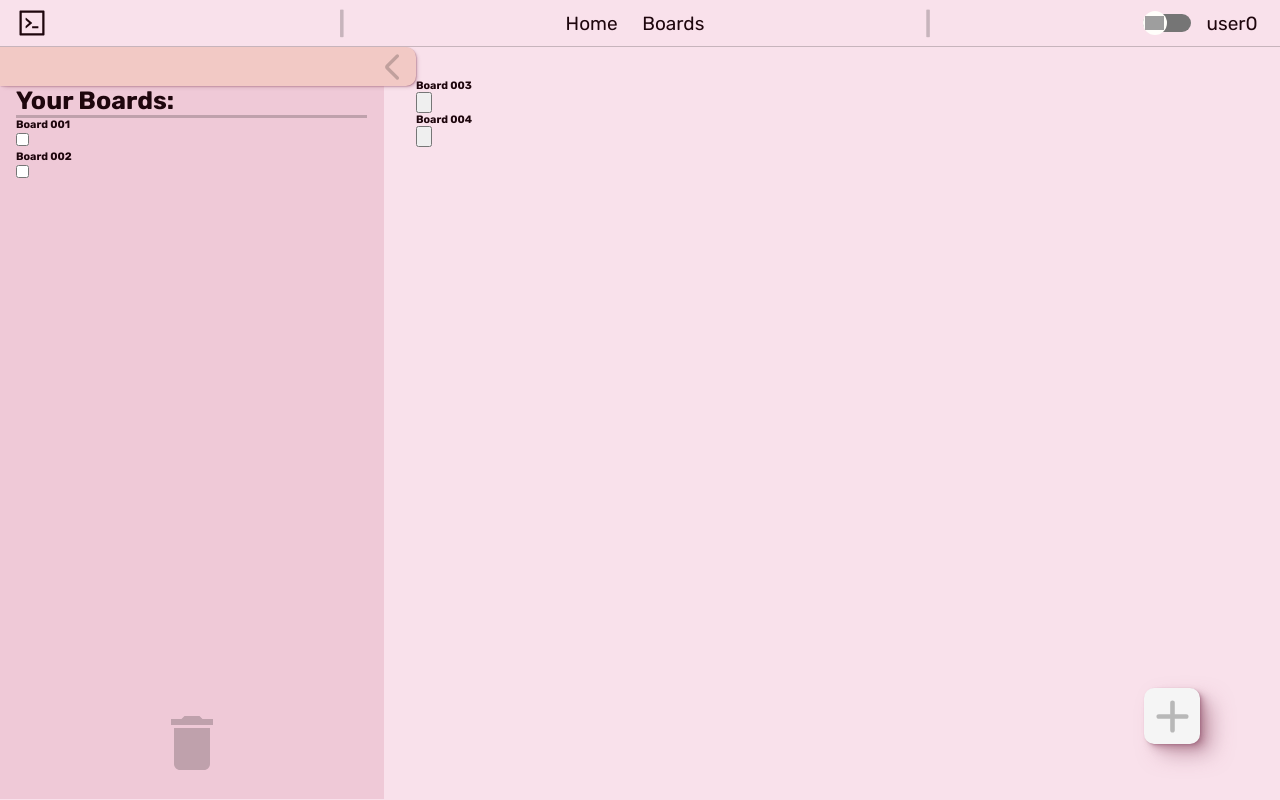
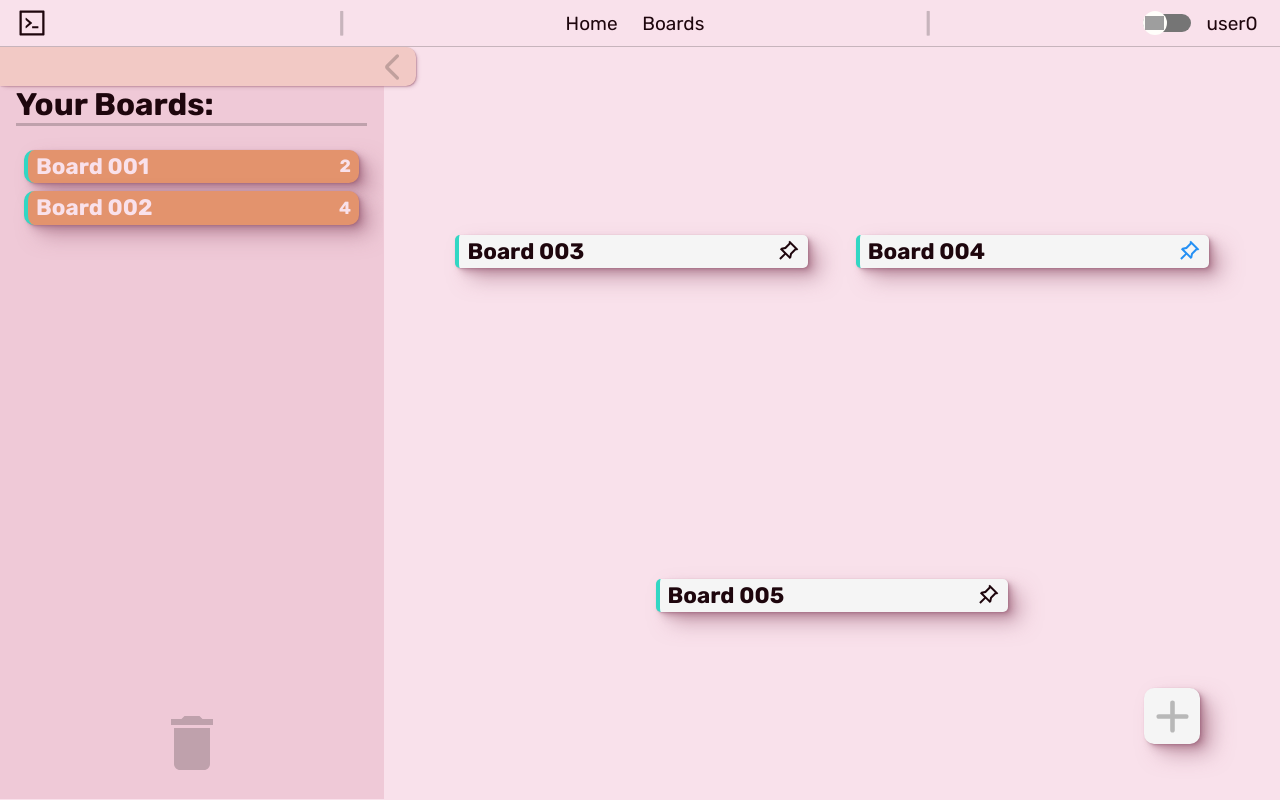
Before and after one commit to omar-elsherbiny/IGCSE-Todo-Project, a Flask app: page /todos in a window 1280 px wide. Run offline with Flask 3, Linux system fonts and the light colour scheme; a user stored in the database is signed in; grey boxes are pictures that could not be loaded.

Commit message:
bug fixes and pin

```diff
--- a/app.py
+++ b/app.py
@@ -19,18 +19,16 @@ def dict_factory(cursor, row):
 
 
 def db_query(query, *params):
-    connection_obj = sqlite3.connect('database.db')
-    connection_obj.row_factory = dict_factory
-    db = connection_obj.cursor()
-    if 'SELECT' in query:
-        res = db.execute(query, params).fetchall()
-        connection_obj.close()
-        print(f'{res=}')
-        return res
-    elif 'INSERT' in query:
-        db.execute(query, params)
-        connection_obj.commit()
-        connection_obj.close()
+    with sqlite3.connect('database.db') as connection_obj:
+        connection_obj.row_factory = dict_factory
+        db = connection_obj.cursor()
+        if 'SELECT' in query:
+            res = db.execute(query, params).fetchall()
+            print(f'{res=}')
+            return res
+        elif 'INSERT' in query:
+            db.execute(query, params)
+            connection_obj.commit()
 
 
 def set_tooltips(*args):
--- a/static/main.css
+++ b/static/main.css
@@ -129,6 +129,15 @@ input[data-autocompleted] {background-color: transparent !important;}
     box-shadow: var(--shadow-elevation-medium);
 }
 
+#boards_view {
+    display: flex;
+    flex-wrap: wrap;
+    align-items: center;
+    justify-content: space-evenly;
+    width: 100%;
+    height: 100%;
+}
+
 /*.dropzone{
     border: solid #fff;
 }
@@ -136,25 +145,15 @@ input[data-autocompleted] {background-color: transparent !important;}
     border: solid #00f;
 }*/
 .draggable {
-    /*REMOVE*/
-    width: 4rem;
     cursor: move;
     cursor: grab;
 }
 .draggable.dragging{
-    opacity: .5;
-    transform: scale(90%);
+    opacity: 0.9;
+    transform: scale(0.8,0.9);
     cursor: grabbing;
 }
 /*######################## containers*/
-/*REMOVE*/
-.board_minimised {
-    border: solid #000;
-}
-.board_maximised {
-    border: solid #f00;
-}
-/*######################## draggable styles*/
 
 #adder {
     position: absolute;
--- a/static/sidebar.css
+++ b/static/sidebar.css
@@ -35,12 +35,46 @@
     color: var(--border-highlight);
     transition: color 0.3s ease-in-out;
 }
-#pulltab:hover svg {color: #FFF;}
+#pulltab:hover svg {color: whitesmoke;}
 /*######################## pulltab*/
 
 #boards_list {
     flex: 1;
 }
+
+.draggable.board.closed {
+    display: flex;
+    justify-content: space-between;
+    align-items: center;
+
+    padding: 0.2rem 0.5rem;
+    margin: 0.5rem;
+    border-radius: 10px;
+    background-color: var(--secondary);
+    color: var(--text-alt);
+    box-shadow: var(--shadow-elevation-medium);
+
+    border-left: 0.3rem solid #32d7c4;
+    /*transition: transform 0.3s ease-in-out;*/
+}
+
+.draggable.board.open {
+    display: flex;
+    justify-content: space-between;
+    align-items: center;
+
+    padding: 0.2rem 0.5rem;
+    margin: 0.5rem;
+    border-radius: 5px;
+    background-color: whitesmoke;
+    color: #1e060d;
+    box-shadow: var(--shadow-elevation-medium);
+    width: clamp(5rem, 40%, 50dvw);
+
+    border-left: 0.3rem solid #32d7c4;
+    /*transition: transform 0.3s ease-in-out;*/
+}
+/*######################## boards_list*/
 
 #trash {
     display: flex;
@@ -57,7 +91,7 @@
 }
 #trash.open svg {
     scale: 1.1;
-    color: #FFF;
+    color: whitesmoke;
 }
 #trash.open>#trash_lid {
     rotate: -20deg;
@@ -68,3 +102,18 @@
     transform: translate(0px,5px);
 }
 /*######################## trash*/
+
+input[type="checkbox"].pin+svg {
+    position: relative;
+    display: flex;
+    align-items: center;
+    cursor: pointer;
+}
+input[type="checkbox"].pin {
+    opacity: 0;
+    scale: 0;
+    position: absolute;
+}
+input[type="checkbox"].pin+svg:hover {color: rgb(117, 117, 117);}
+input[type="checkbox"].pin:checked+svg {color: #2590f4;}
+input[type="checkbox"].pin:checked+svg:hover {color: #2875bd;}
--- a/static/styles.css
+++ b/static/styles.css
@@ -85,8 +85,8 @@ html {font-size: 100%;} /* 16px */
 h1 {font-size: 3.053rem; /* 48.8px */}
 h2 {font-size: 2.442rem; /* 39.04px */}
 h3 {font-size: 1.954rem; /* 31.2px */}
-h4 {font-size: 1.563rem; /* 24.96px */}
-h5 {font-size: 1.250rem; /* 20px */}
+h4 {font-size: 1.4rem; /* 24.96px 1.563rem*/}
+h5 {font-size: 1.1rem; /* 20px 1.250rem*/}
 small {font-size: 0.800rem; /* 12.8px */}
 
 .hide{display: none;}
@@ -247,8 +247,7 @@ input[type="checkbox"].toggle+label {
 input[type="checkbox"].toggle {
     opacity: 0;
     position: absolute;
-    top: -9000px;
-    left: -9000px;
+    scale: 0;
 }
 input[type="checkbox"].toggle+label:hover {
     color: rgb(117, 117, 117);
--- a/templates/todos.html
+++ b/templates/todos.html
@@ -27,15 +27,15 @@ Boards
         </svg>
     </div>
     <div id="sidebar_content" class="scroll">
-        <h4 style="border-bottom: solid var(--border-highlight);">Your Boards:</h4>
+        <h3 style="border-bottom: solid var(--border-highlight); margin-bottom: 1rem;">Your Boards:</h3>
         <div id="boards_list" class="board dropzone">
-            <div class="draggable board" draggable="true">
-                <h6>Board 001</h6>
-                <input type="checkbox">
+            <div class="draggable board closed" draggable="true">
+                <h4>Board 001</h4>
+                <h5>2</h5>
             </div>
-            <div class="draggable board" draggable="true">
-                <h6>Board 002</h6>
-                <input type="checkbox">
+            <div class="draggable board closed" draggable="true">
+                <h4>Board 002</h4>
+                <h5>4</h5>
             </div>
         </div>
         <div id="trash" class="board task list_item dropzone">
@@ -62,14 +62,21 @@ Boards
         <h6>option2</h6>
     </div>
 </div>
-<div id="boards_view" class="board dropzone" style="width: 100%; height: 100%;">
-    <div class="draggable board" draggable="true">
-        <h6>Board 003</h6>
-        <input type="button">
+<div id="boards_view" class="board dropzone">
+    <div class="draggable board open" draggable="true">
+        <h4>Board 003</h4>
+        <input class="pin" type="checkbox">
+        <svg xmlns="http://www.w3.org/2000/svg" width="24" height="24" viewBox="0 0 24 24"><path fill="currentColor" d="m13.827 1.69l8.486 8.485l-1.415 1.414l-.707-.707l-4.242 4.243l-.707 3.536l-1.415 1.414l-4.242-4.243l-4.95 4.95l-1.414-1.414l4.95-4.95l-4.243-4.243l1.414-1.414l3.536-.707l4.242-4.243l-.707-.707zm.707 3.536l-4.67 4.67l-2.822.565l6.5 6.5l.564-2.822l4.671-4.67z"/></svg>
     </div>
-    <div class="draggable board" draggable="true">
-        <h6>Board 004</h6>
-        <input type="button">
+    <div class="draggable board open" draggable="true">
+        <h4>Board 004</h4>
+        <input class="pin" checked="true" type="checkbox">
+        <svg xmlns="http://www.w3.org/2000/svg" width="24" height="24" viewBox="0 0 24 24"><path fill="currentColor" d="m13.827 1.69l8.486 8.485l-1.415 1.414l-.707-.707l-4.242 4.243l-.707 3.536l-1.415 1.414l-4.242-4.243l-4.95 4.95l-1.414-1.414l4.95-4.95l-4.243-4.243l1.414-1.414l3.536-.707l4.242-4.243l-.707-.707zm.707 3.536l-4.67 4.67l-2.822.565l6.5 6.5l.564-2.822l4.671-4.67z"/></svg>
+    </div>
+    <div class="draggable board open" draggable="true">
+        <h4>Board 005</h4>
+        <input class="pin" type="checkbox">
+        <svg xmlns="http://www.w3.org/2000/svg" width="24" height="24" viewBox="0 0 24 24"><path fill="currentColor" d="m13.827 1.69l8.486 8.485l-1.415 1.414l-.707-.707l-4.242 4.243l-.707 3.536l-1.415 1.414l-4.242-4.243l-4.95 4.95l-1.414-1.414l4.95-4.95l-4.243-4.243l1.414-1.414l3.536-.707l4.242-4.243l-.707-.707zm.707 3.536l-4.67 4.67l-2.822.565l6.5 6.5l.564-2.822l4.671-4.67z"/></svg>
     </div>
 </div>
 {% endblock %}
```
Also changed, not shown: database.db.
